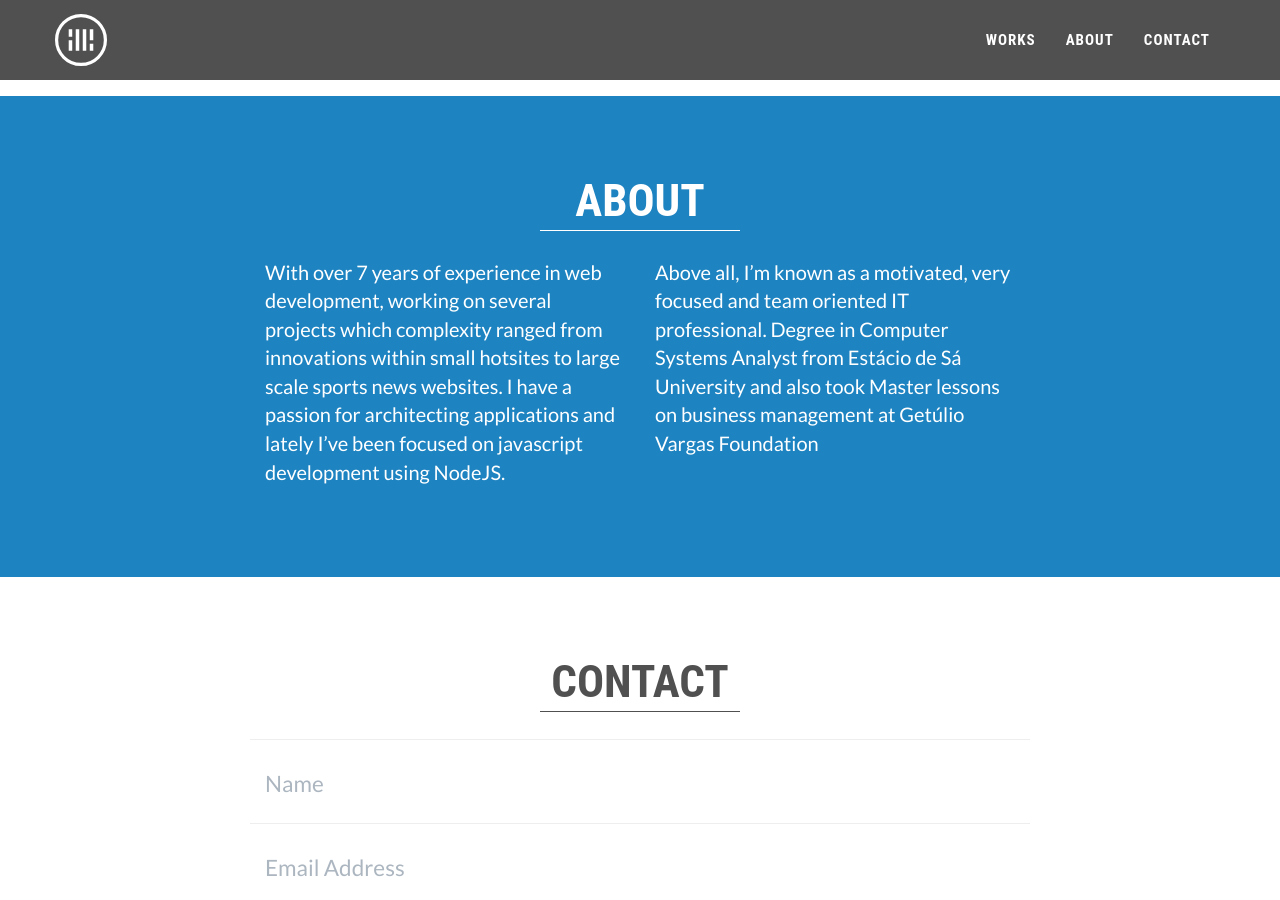
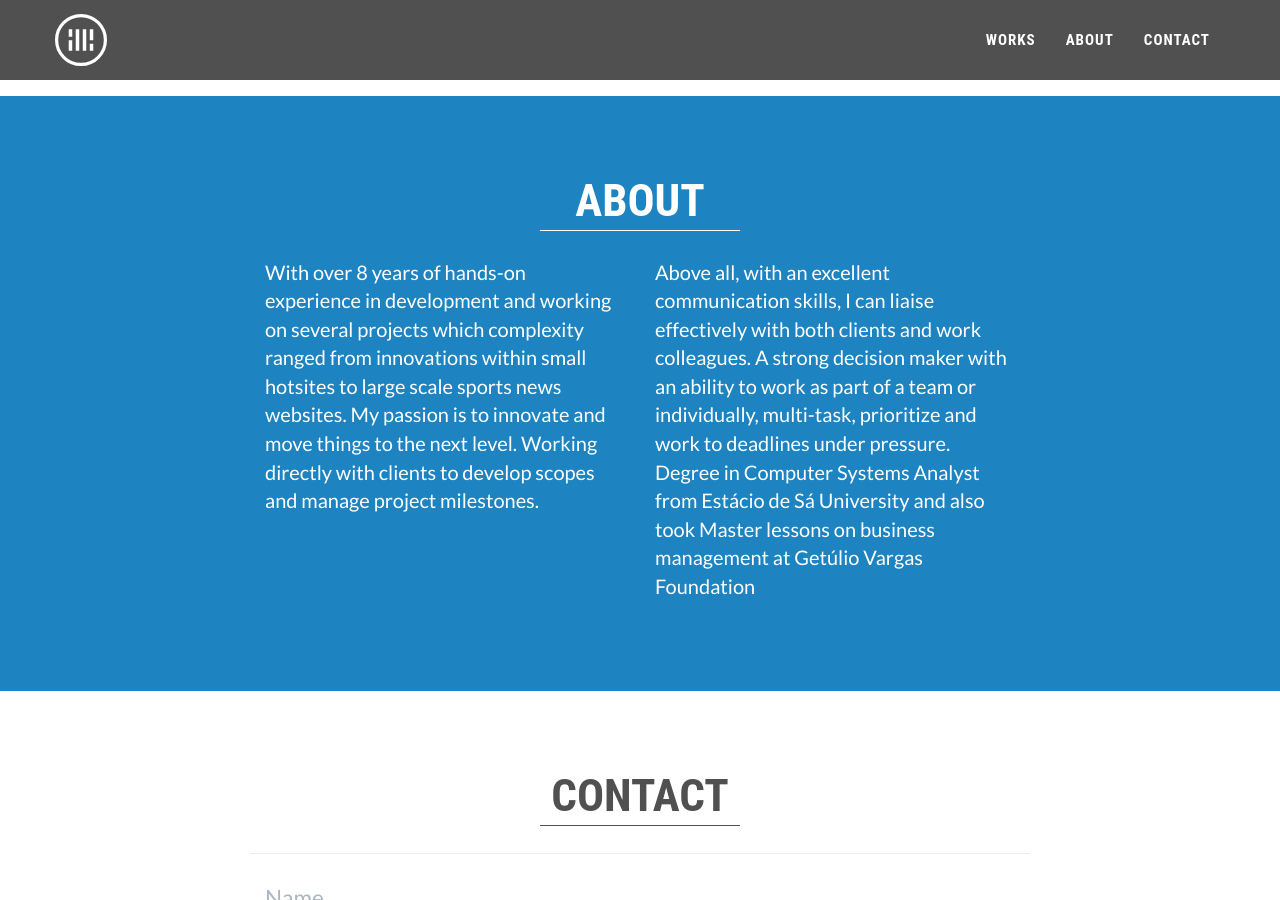
Before and after one commit to bilate/portfolio, a Jekyll site: the page built from index.html, in a window 1280 px wide and 900 px high, scrolled down 732 px. Built offline with Jekyll 4.4.1, drawn with Linux system fonts in a browser that asks for light colours.

Commit message:
Update about section

```diff
--- a/CNAME
+++ /dev/null
@@ -1 +0,0 @@
-antoniobilate.com.br
--- a/_includes/about.html
+++ b/_includes/about.html
@@ -9,10 +9,11 @@
             </div>
             <div class="row">
                 <div class="col-lg-4 col-lg-offset-2">
-                    <p>With over 7 years of experience in web development, working on several projects which complexity ranged from innovations within small hotsites to large scale sports news websites. I have a passion for architecting applications and lately I’ve been focused on javascript development using NodeJS.</p>
+                    <p>With over 8 years of hands-on experience in development and working on several projects which complexity ranged from innovations within small hotsites to large scale sports news websites. My passion is to innovate and move things to the next level. Working directly with clients to
+develop scopes and manage project milestones.</p>
                 </div>
                 <div class="col-lg-4">
-                    <p>Above all, I’m known as a motivated, very focused and team oriented IT professional.
+                    <p>Above all, with an excellent communication skills, I can liaise effectively with both clients and work colleagues. A strong decision maker with an ability to work as part of a team or individually, multi-task, prioritize and work to deadlines under pressure.
                     Degree in Computer Systems Analyst from Estácio de Sá University and also took Master lessons on business management at Getúlio Vargas Foundation</p>
                 </div>
             </div>
```
Also changed, not shown: 3 other files.
